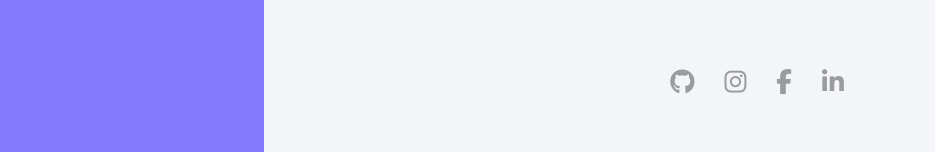
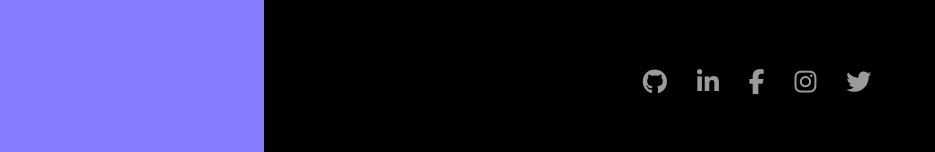
Before and after one commit to 21grahams/portfolio2, a React (Create React App) app in the folder portfolio/: page / in a window 1280 px wide. Shown: the part 645-797 px from the top of the page, without its empty margins (0-935 px from the left). Built offline with nearby package versions, Linux system fonts and the light colour scheme.

Commit message:
added twitter to social and re-arranged them

```diff
--- a/portfolio/src/App.css
+++ b/portfolio/src/App.css
@@ -12,7 +12,6 @@
 }
 body {
   font-family: "Raleway";
-  background-color: #1b1d20;
 }
 .App {
   display: flex;
@@ -31,7 +30,8 @@
 }
 .condiv {
   padding: 100px;
-  background-color: #f4f5f9;
+  background-color: black;
+  color: white;
   flex: var(--condiv-flex);
 }
 
--- a/portfolio/src/components/Social.js
+++ b/portfolio/src/components/Social.js
@@ -10,6 +10,23 @@
       >
         <i className="fab fa-github"></i>
       </a>
+
+      <a
+        href="https://Linkedin.com/in/graham-kirsh"
+        target="_blank"
+        rel="noopener noreferrer"
+      >
+        <i className="fab fa-linkedin-in"></i>
+      </a>
+
+      <a
+        href="https://www.facebook.com/profile.php?id=100011453033242"
+        target="_blank"
+        rel="noopener noreferrer"
+      >
+        <i className="fab fa-facebook-f"></i>
+      </a>
+
       <a
         href="https://Instagram.com/21grahams"
         target="_blank"
@@ -17,20 +34,15 @@
       >
         <i className="fab fa-instagram"></i>
       </a>
+
       <a
-        href="https://www.facebook.com/profile.php?id=100011453033242"
+        href="https://twitter.com/graham_kirsh"
         target="_blank"
         rel="noopener noreferrer"
       >
-        <i className="fab fa-facebook-f"></i>
+        <i className="fab fa-twitter"></i>
       </a>
-      <a
-        href="https://Linkedin.com/in/graham-kirsh"
-        target="_blank"
-        rel="noopener noreferrer"
-      >
-        <i className="fab fa-linkedin-in"></i>
-      </a>
+
     </div>
   );
 }
```
